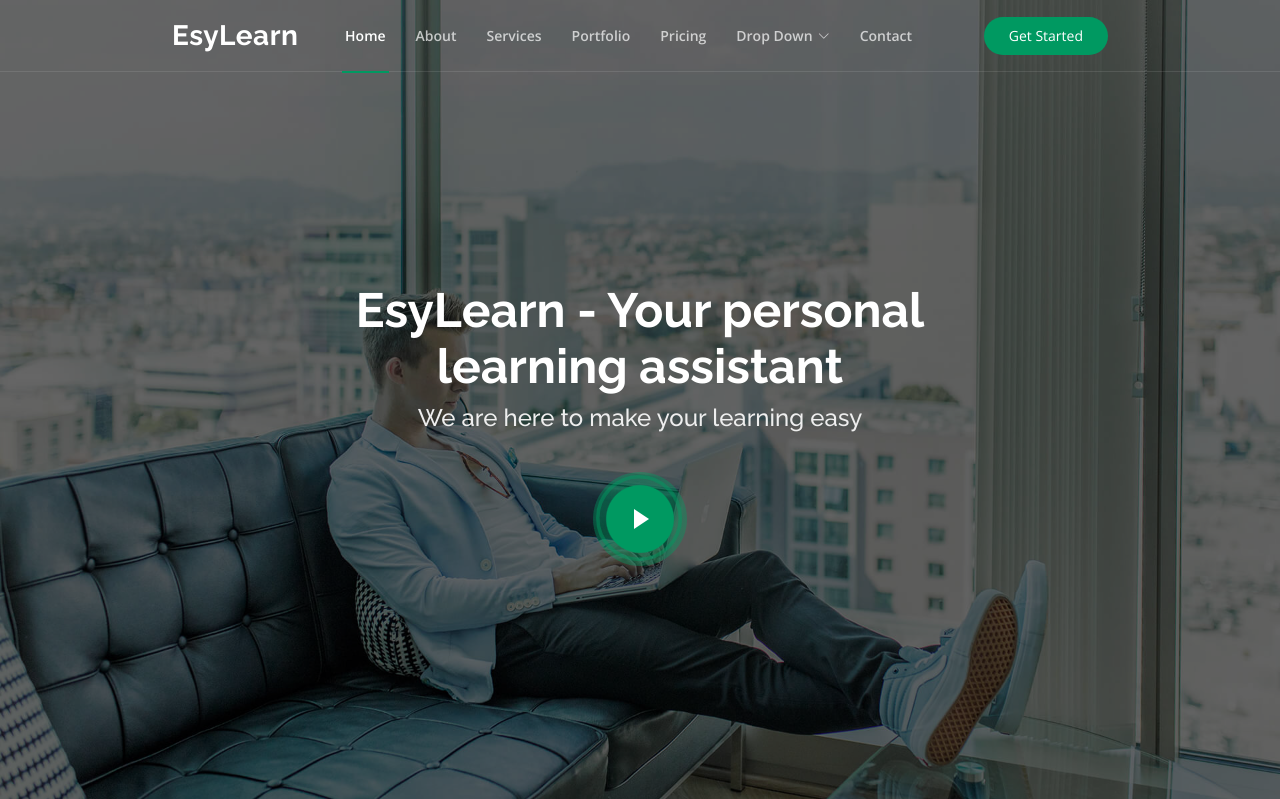
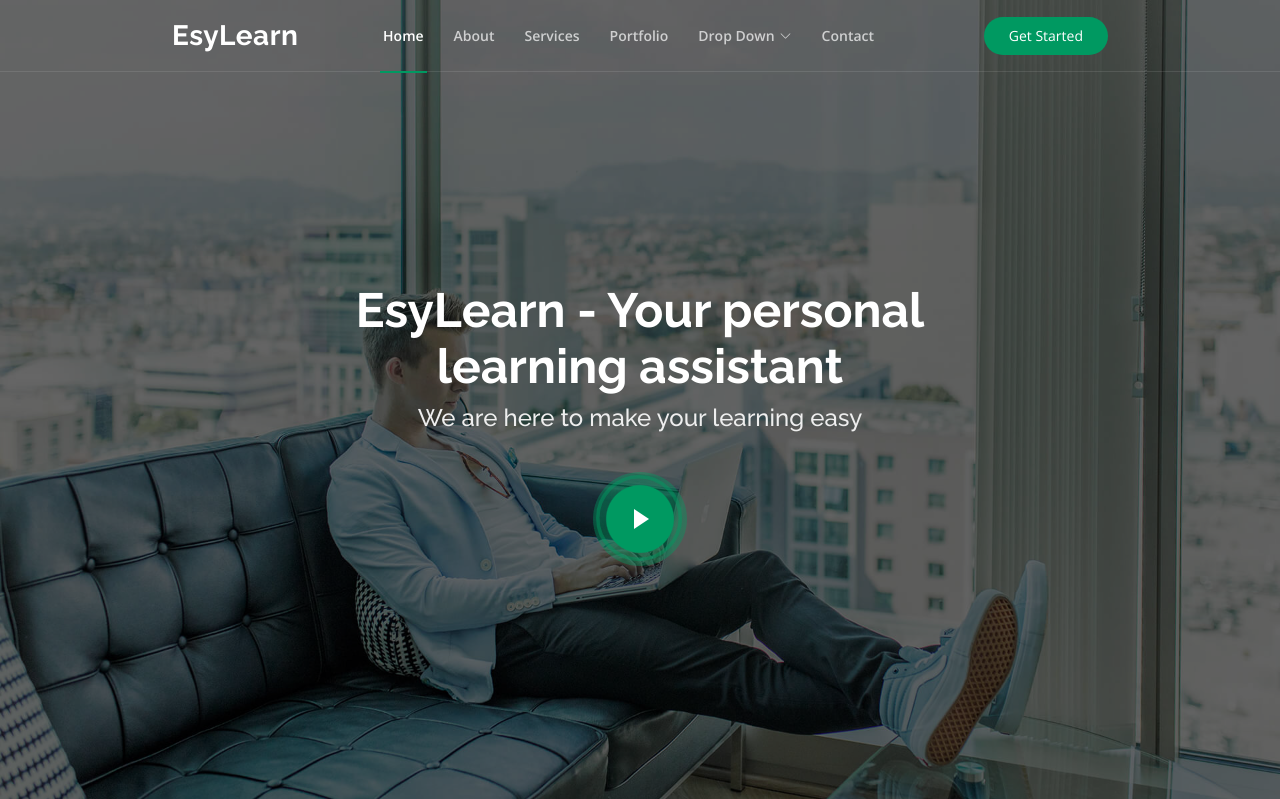
Before and after one commit to lakpa-finju/esyLearnHooHacks, a Flask app: page / in a window 1280 px wide. Shown: the top 799 px of the page. Run offline with Flask 2, Linux system fonts and the light colour scheme; some libraries are stand-ins or nearby versions.

Commit message:
edited the index file with some minor changes in the menu bar options.

```diff
--- a/templates/index.html
+++ b/templates/index.html
@@ -54,7 +54,7 @@
               <li><a class="nav-link scrollto" href="#about">About</a></li>
               <li><a class="nav-link scrollto" href="#services">Services</a></li>
               <li><a class="nav-link scrollto " href="#portfolio">Portfolio</a></li>
-              <li><a class="nav-link scrollto" href="#pricing">Pricing</a></li>
+              <!--<li><a class="nav-link scrollto" href="#pricing">Pricing</a></li> -->
               <li class="dropdown"><a href="#"><span>Drop Down</span> <i class="bi bi-chevron-down"></i></a>
                 <ul>
                   <li><a href="#">Drop Down 1</a></li>
```
